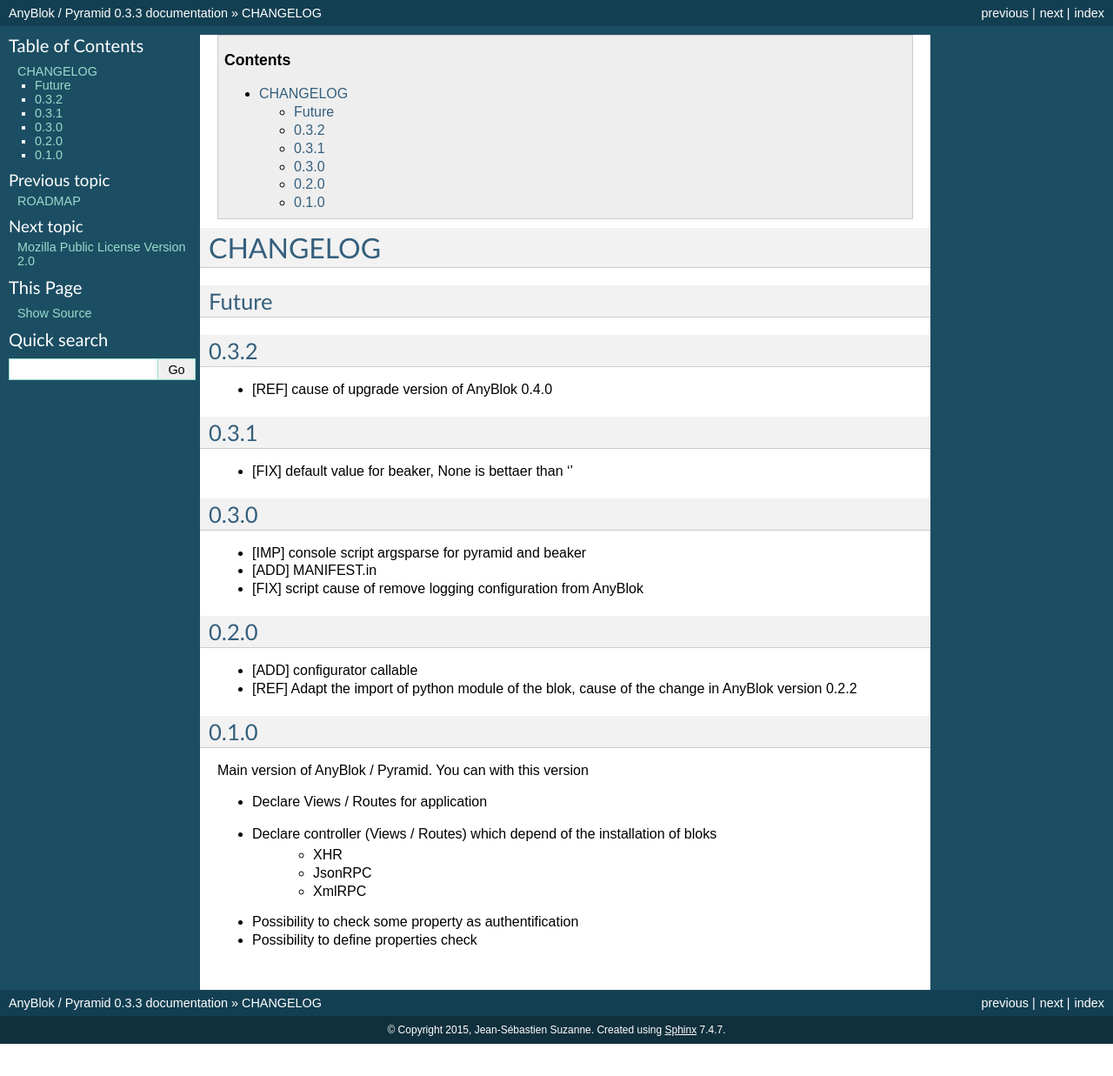
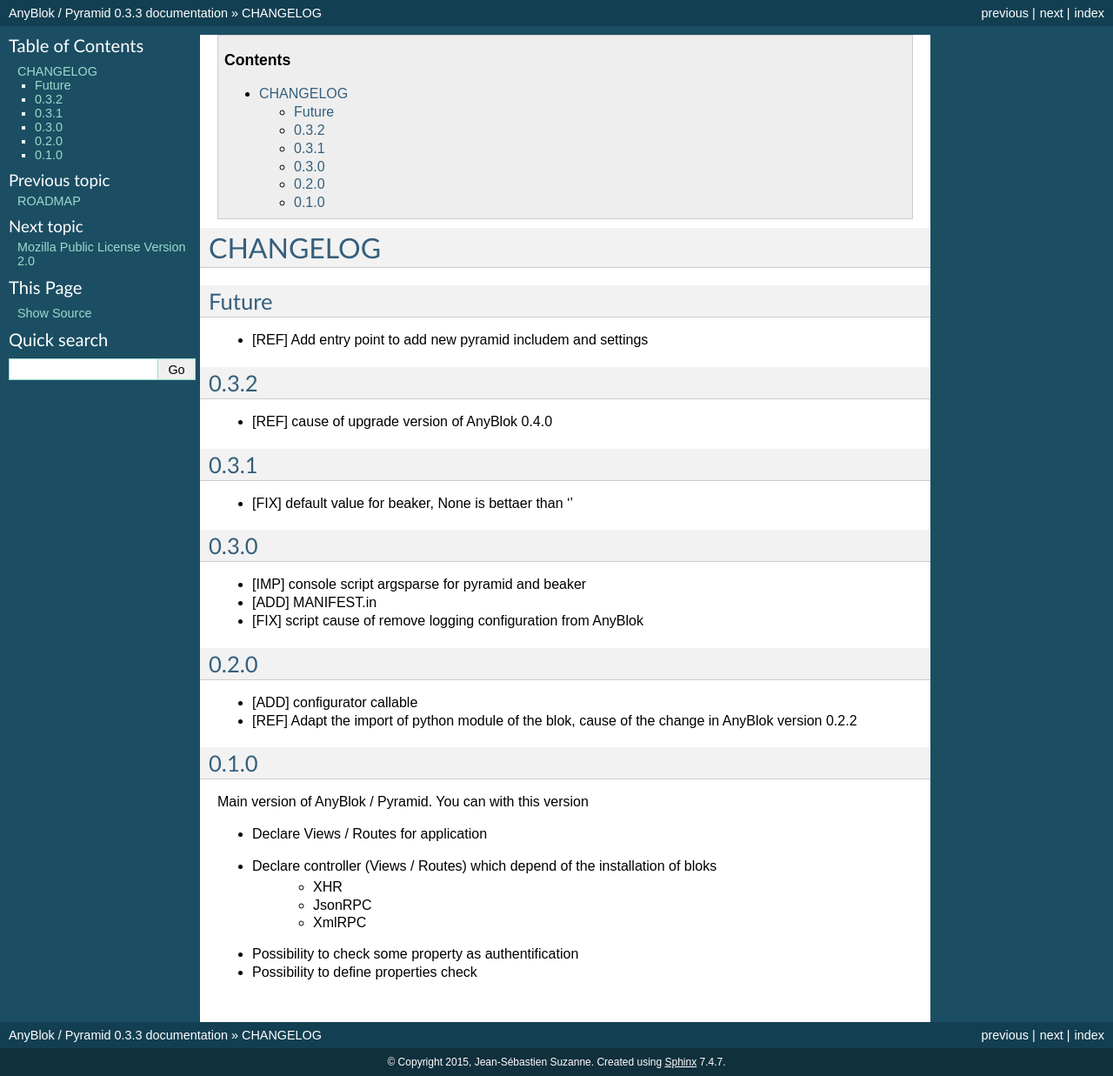
Before and after one commit to AnyBlok/Anyblok_Pyramid, a Sphinx documentation site: the page built from doc/CHANGES.rst, in a window 1280 px wide. Shown: the whole page at 87% size. Built offline with Sphinx 7.4.7, drawn with Linux system fonts in a browser that asks for light colours; the version number is read from the project's files by our own code; before the commit the page ends 1200 px from its top, so only the background shows below that.

Commit message:
Add update doc

```diff
--- a/doc/CHANGES.rst
+++ b/doc/CHANGES.rst
@@ -13,6 +13,8 @@
 
 Future
 ------
+
+* [REF] Add entry point to add new pyramid includem and settings
 
 0.3.2
 -----
```
